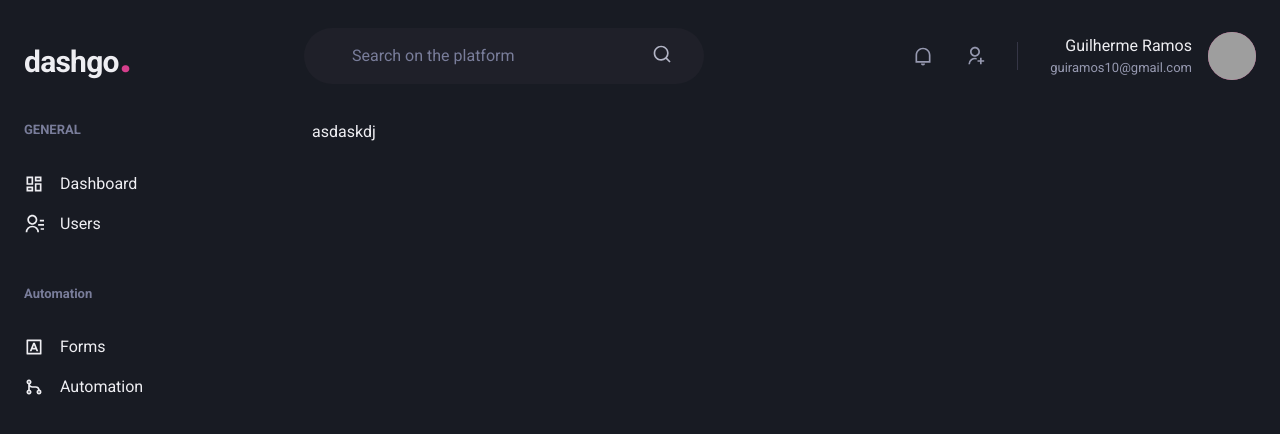
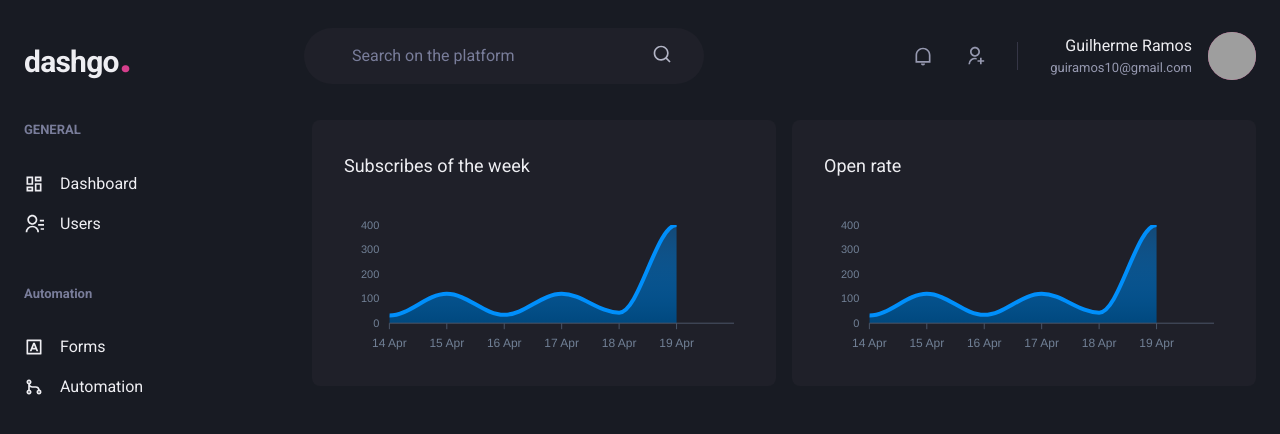
Before and after one commit to GuiRamos7/dashgo, a Next.js app: page /dashboard in a window 1280 px wide. Shown: the top 434 px of the page. Built offline with nearby package versions, Linux system fonts and the light colour scheme; grey boxes are pictures that could not be loaded.

Commit message:
creating charts

```diff
--- a/package.json
+++ b/package.json
@@ -13,9 +13,11 @@
     "@chakra-ui/react": "^1.8.8",
     "@emotion/react": "^11.9.0",
     "@emotion/styled": "^11",
+    "apexcharts": "^3.35.0",
     "framer-motion": "^6",
     "next": "12.1.5",
     "react": "18.0.0",
+    "react-apexcharts": "^1.4.0",
     "react-dom": "18.0.0",
     "react-icons": "^4.3.1"
   },
--- a/src/pages/dashboard.tsx
+++ b/src/pages/dashboard.tsx
@@ -1,5 +1,60 @@
-import { Flex } from '@chakra-ui/react';
+import { Box, Flex, SimpleGrid, Text, theme } from '@chakra-ui/react';
+import dynamic from 'next/dynamic';
 import { Header, Sidebar } from 'components';
+
+const Chart = dynamic(() => import('react-apexcharts'), {
+  ssr: false,
+});
+
+const options = {
+  chart: {
+    toolbar: {
+      show: false,
+    },
+    zoom: {
+      enabled: false,
+    },
+    foreColor: theme.colors.gray[500],
+  },
+  grid: {
+    show: false,
+  },
+  dataLabels: {
+    enabled: false,
+  },
+  tooltip: {
+    enabled: false,
+  },
+  xaxis: {
+    type: 'datetime',
+    axisBorder: {
+      color: theme.colors.gray[600],
+    },
+    axisTicks: {
+      color: theme.colors.gray[600],
+    },
+    categories: [
+      '2022-04-14T00:00:00.000Z',
+      '2022-04-15T00:00:00.000Z',
+      '2022-04-16T00:00:00.000Z',
+      '2022-04-17T00:00:00.000Z',
+      '2022-04-18T00:00:00.000Z',
+      '2022-04-19T00:00:00.000Z',
+      '2022-04-20T00:00:00.000Z',
+    ],
+  },
+  fill: {
+    opacity: 0.3,
+    type: 'gradient',
+    gradient: {
+      shade: 'dark',
+      opacityFrom: 0.6,
+      opacityTo: 1,
+    },
+  },
+};
+
+const series = [{ name: 'series1', data: [31, 120, 34, 120, 43, 400] }];
 
 const Dashboard = () => {
   return (
@@ -7,7 +62,25 @@ const Dashboard = () => {
       <Header />
       <Flex w='100%' my='6' maxW={1480} mx='auto' px='6'>
         <Sidebar />
-        asdaskdj
+        <SimpleGrid
+          flex='1'
+          gap='4'
+          minChildWidth='320px'
+          alignItems='flex-start'
+        >
+          <Box p='8' pb='4' bg='gray.800' borderRadius={8}>
+            <Text fontSize='lg' mb='4'>
+              Subscribes of the week
+            </Text>
+            <Chart series={series} options={options} type='area' height={160} />
+          </Box>
+          <Box p='8' pb='4' bg='gray.800' borderRadius={8}>
+            <Text fontSize='lg' mb='4'>
+              Open rate
+            </Text>
+            <Chart series={series} options={options} type='area' height={160} />
+          </Box>
+        </SimpleGrid>
       </Flex>
     </Flex>
   );
```
Also changed, not shown: 1 other file (tests, documents, lock files or other folders).
